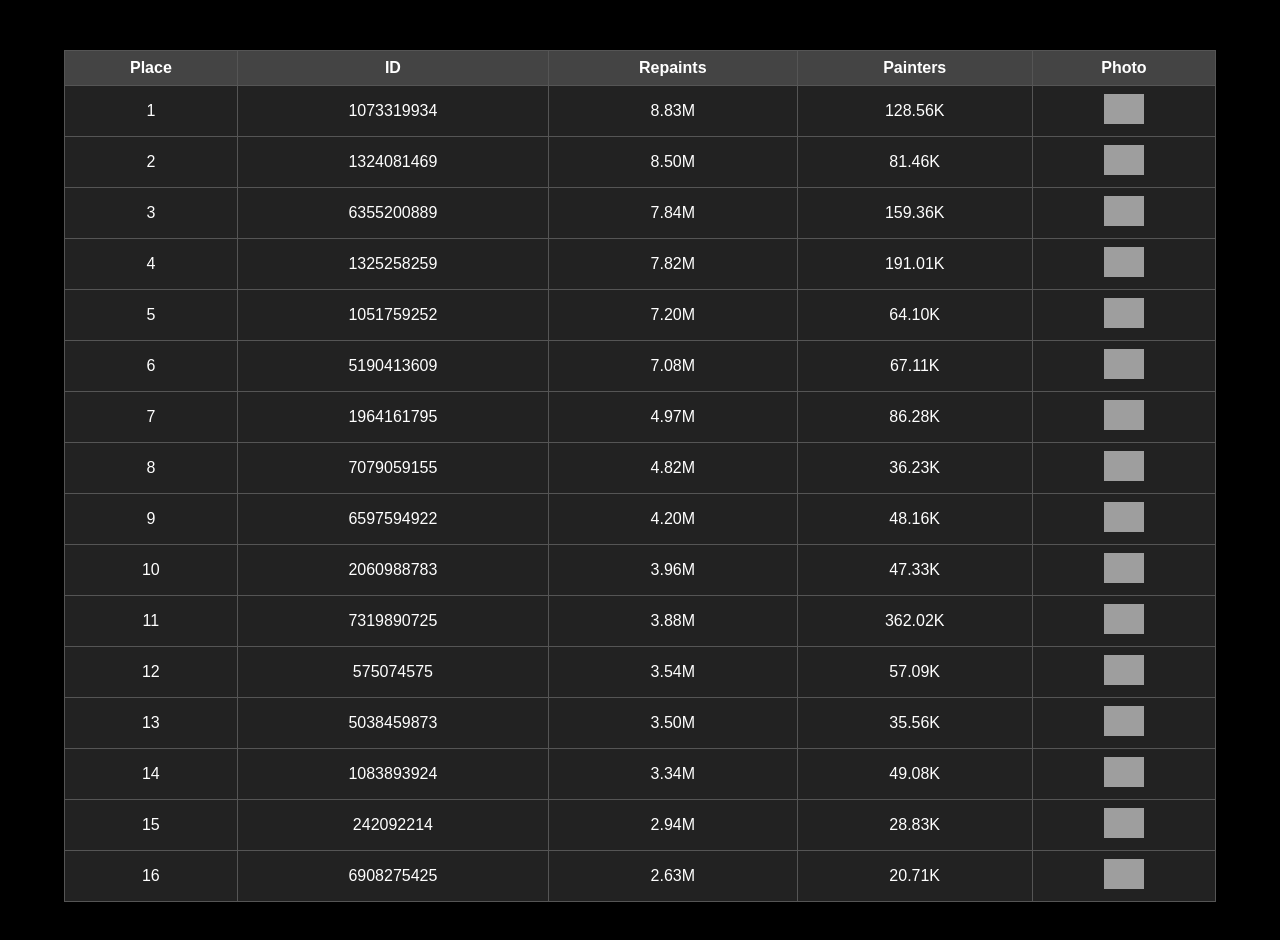
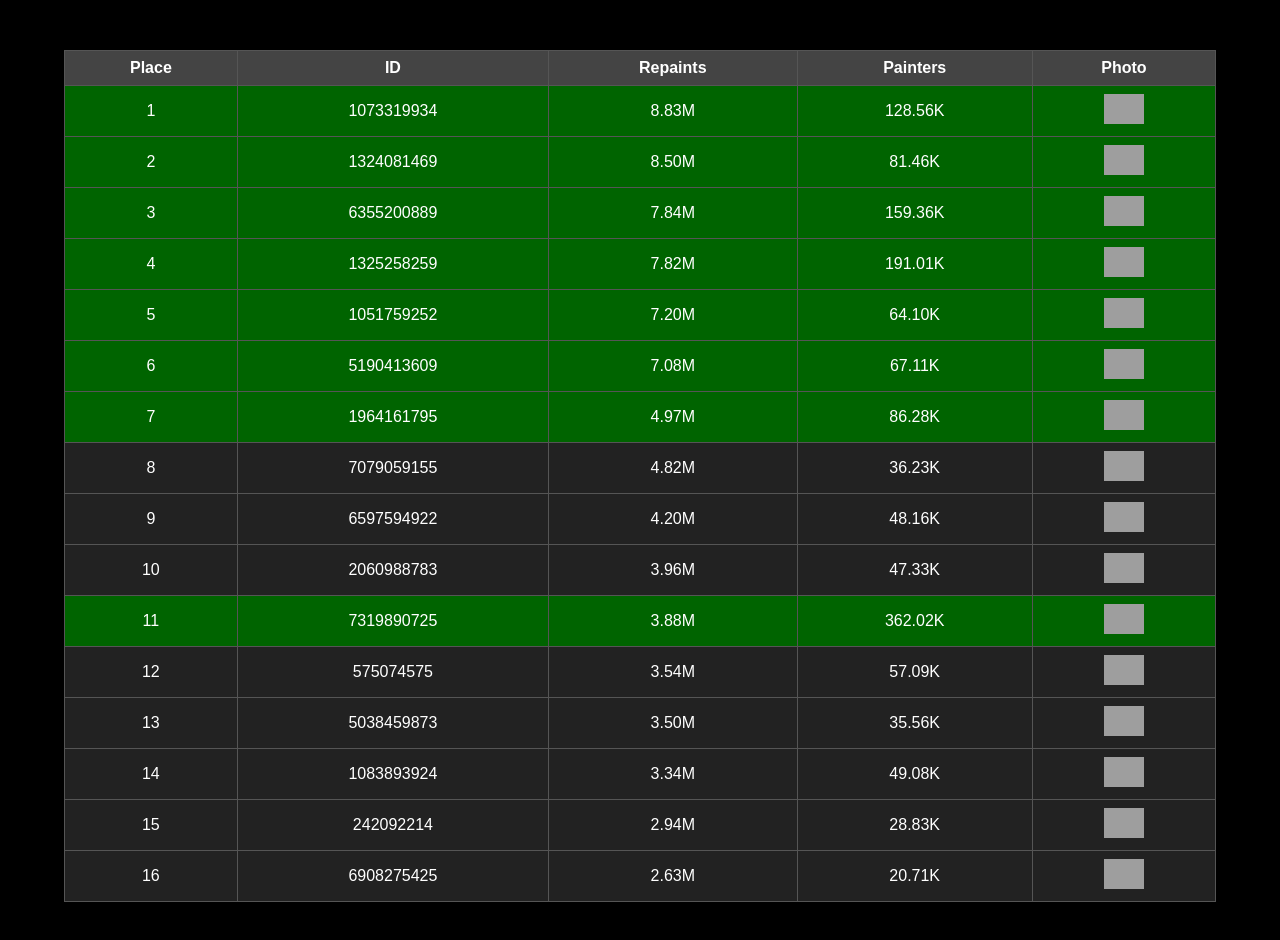
Before and after one commit to codewaulet/codewaulet.github.io, a plain HTML site: page index.html in a window 1280 px wide. Drawn offline with Linux system fonts and the light colour scheme; grey boxes are pictures that could not be loaded.

Commit message:
Update index.html
add win template

```diff
--- a/index.html
+++ b/index.html
@@ -52,6 +52,11 @@
                 font-size: 12px;
             }
         }
+
+        /* Темно-зеленая заливка для предполагаемых победителей */
+        .winner {
+            background-color: #006400;
+        }
     </style>
 </head>
 <body>
@@ -64,49 +69,49 @@
                 <th>Painters</th>
                 <th>Photo</th>
             </tr>
-            <tr>
+            <tr class="winner">
                 <td>1</td>
                 <td>1073319934</td>
                 <td>8.83M</td>
                 <td>128.56K</td>
                 <td><img src="https://static.notpx.app/tournament/1073319934-6.png" alt="Photo"></td>
             </tr>
-            <tr>
+            <tr class="winner">
                 <td>2</td>
                 <td>1324081469</td>
                 <td>8.50M</td>
                 <td>81.46K</td>
                 <td><img src="https://static.notpx.app/tournament/1324081469-6.png" alt="Photo"></td>
             </tr>
-            <tr>
+            <tr class="winner">
                 <td>3</td>
                 <td>6355200889</td>
                 <td>7.84M</td>
                 <td>159.36K</td>
                 <td><img src="https://static.notpx.app/tournament/6355200889-6.png" alt="Photo"></td>
             </tr>
-            <tr>
+            <tr class="winner">
                 <td>4</td>
                 <td>1325258259</td>
                 <td>7.82M</td>
                 <td>191.01K</td>
                 <td><img src="https://static.notpx.app/tournament/1325258259-6.png" alt="Photo"></td>
             </tr>
-            <tr>
+            <tr class="winner">
                 <td>5</td>
                 <td>1051759252</td>
                 <td>7.20M</td>
                 <td>64.10K</td>
                 <td><img src="https://static.notpx.app/tournament/1051759252-6.png" alt="Photo"></td>
             </tr>
-            <tr>
+            <tr class="winner">
                 <td>6</td>
                 <td>5190413609</td>
                 <td>7.08M</td>
                 <td>67.11K</td>
                 <td><img src="https://static.notpx.app/tournament/5190413609-6.png" alt="Photo"></td>
             </tr>
-            <tr>
+            <tr class="winner">
                 <td>7</td>
                 <td>1964161795</td>
                 <td>4.97M</td>
@@ -134,7 +139,7 @@
                 <td>47.33K</td>
                 <td><img src="https://static.notpx.app/tournament/2060988783-6.png" alt="Photo"></td>
             </tr>
-            <tr>
+            <tr class="winner">
                 <td>11</td>
                 <td>7319890725</td>
                 <td>3.88M</td>
```
